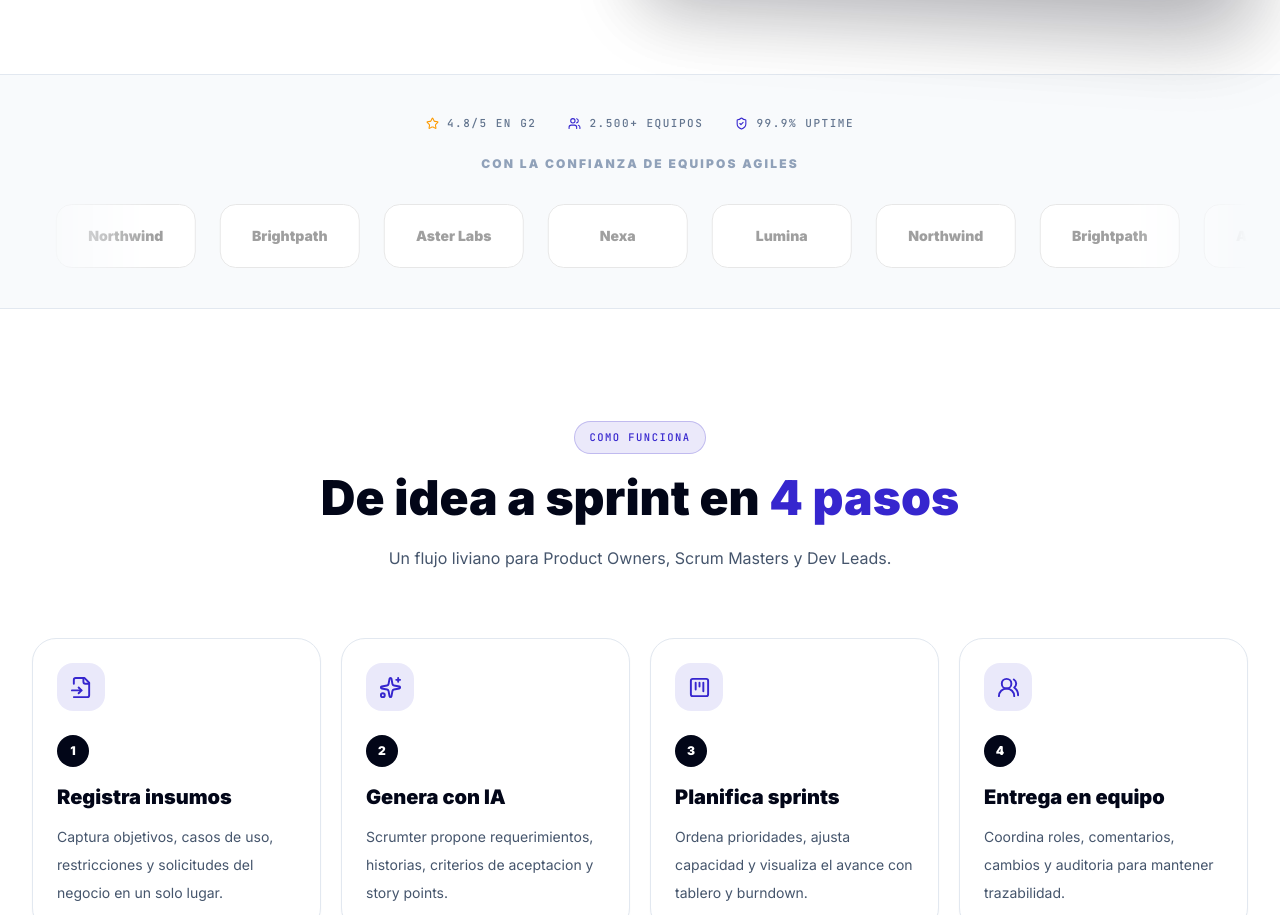
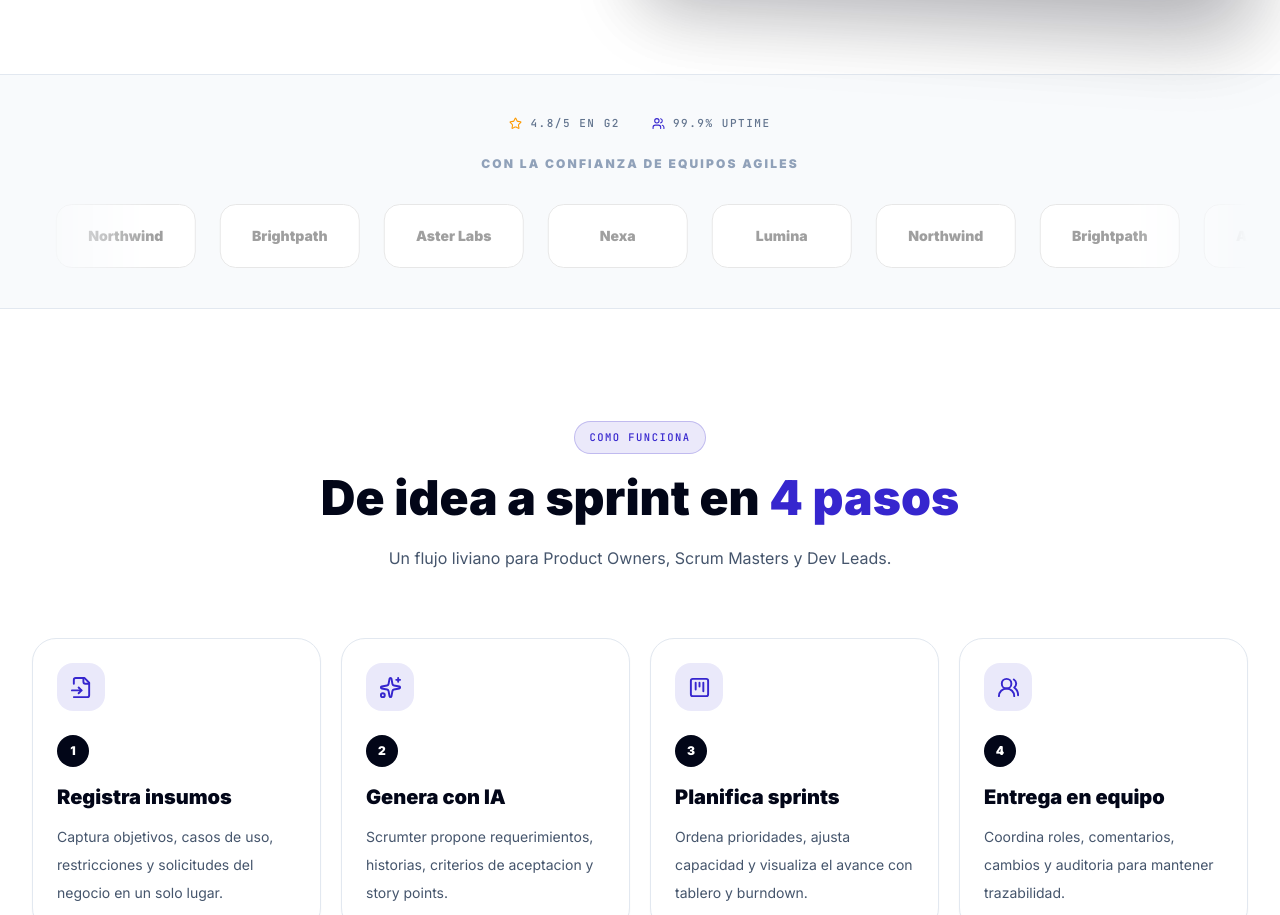
Before and after one commit to darman-prog/scrumter_landing_page, a React (Vite) app: page / in a window 1280 px wide. Shown: the part 856-1771 px from the top of the page. Built offline with nearby package versions, Linux system fonts and the light colour scheme.

Commit message:
cambio pequeño en el carrusel de equipos

```diff
--- a/src/data/content.ts
+++ b/src/data/content.ts
@@ -95,7 +95,7 @@ export const content = {
     trust: {
       eyebrow: "CON LA CONFIANZA DE EQUIPOS AGILES",
       logos: ["Lumina", "Northwind", "Brightpath", "Aster Labs", "Nexa"],
-      badges: ["4.8/5 en G2", "2.500+ equipos", "99.9% uptime"],
+      badges: ["4.8/5 en G2","99.9% uptime"],
     },
     how: {
       eyebrow: "COMO FUNCIONA",
```
